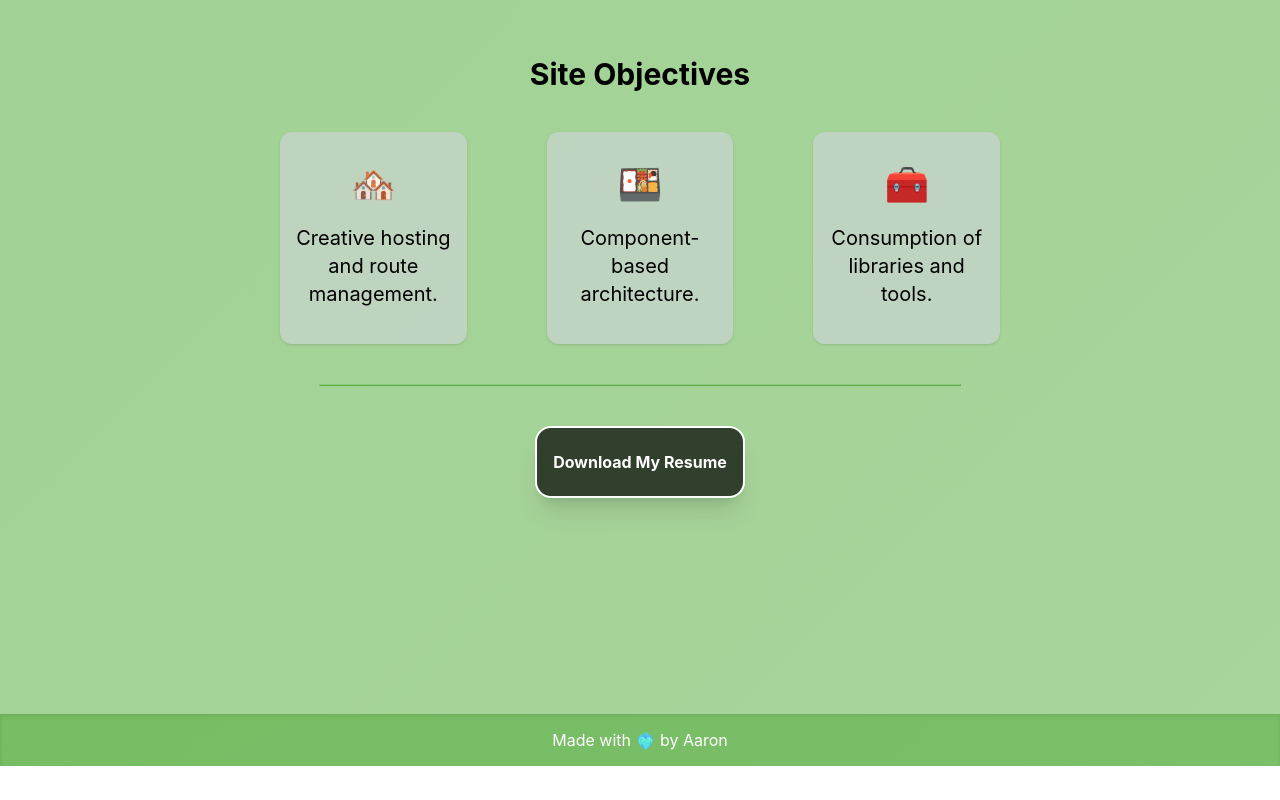
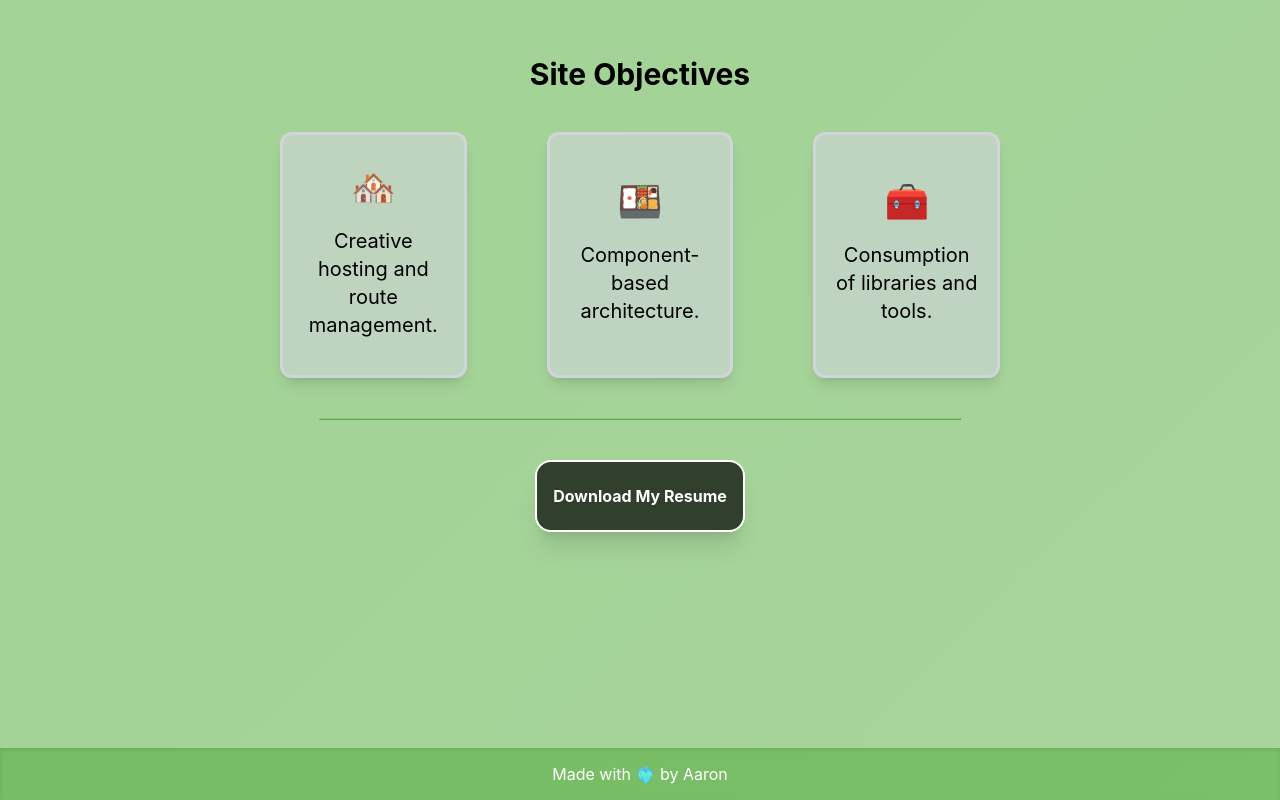
Before and after one commit to y04nqt/y04nqt.github.io, a React (Create React App) app: page / in a window 1280 px wide. Shown: the part 5610-6410 px from the top of the page. Before the commit the page ends 6376 px from the top, so only its background shows below. Built offline with nearby package versions, Linux system fonts and the light colour scheme.

Commit message:
added border and hover effects

```diff
--- a/src/components/HowThisWasMade.tsx
+++ b/src/components/HowThisWasMade.tsx
@@ -31,15 +31,15 @@ const HowThisWasMade = () => {
       </div>
       <h4 className="text-3xl">Site Objectives</h4>
       <ol className="flex flex-col sm:flex-row gap-20 text-center list-none px-5 m-0 text-xl text-left min-w-[250px] max-w-[720px] mx-auto">
-        <li className="flex flex-col items-center justify-center w-1/2 p-4 mx-auto bg-gray-300 shadow rounded-xl sm:w-auto grow basis-0 bg-opacity-60">
+        <li className="flex flex-col items-center justify-center w-1/2 p-4 mx-auto transition duration-300 bg-gray-300 border-gray-300 border-solid shadow-lg hover:shadow-xl border-1 rounded-xl sm:w-auto grow basis-0 bg-opacity-60">
           <p className="my-4 mb-0 text-4xl">🏘️</p>
           <p>Creative hosting and route management.</p>
         </li>
-        <li className="flex flex-col items-center justify-center w-1/2 p-4 mx-auto bg-gray-300 shadow rounded-xl sm:w-auto grow basis-0 bg-opacity-60">
+        <li className="flex flex-col items-center justify-center w-1/2 p-4 mx-auto transition duration-300 bg-gray-300 border-gray-300 border-solid shadow-lg hover:shadow-xl border-1 rounded-xl sm:w-auto grow basis-0 bg-opacity-60">
           <p className="my-4 mb-0 text-4xl">🍱</p>
           <p>Component-based architecture.</p>
         </li>
-        <li className="flex flex-col items-center justify-center w-1/2 p-4 mx-auto bg-gray-300 shadow rounded-xl sm:w-auto grow basis-0 bg-opacity-60">
+        <li className="flex flex-col items-center justify-center w-1/2 p-4 mx-auto transition duration-300 bg-gray-300 border-gray-300 border-solid shadow-lg hover:shadow-xl border-1 rounded-xl sm:w-auto grow basis-0 bg-opacity-60">
           <p className="my-4 mb-0 text-4xl">🧰</p>
           <p>Consumption of libraries and tools.</p>
         </li>
```
